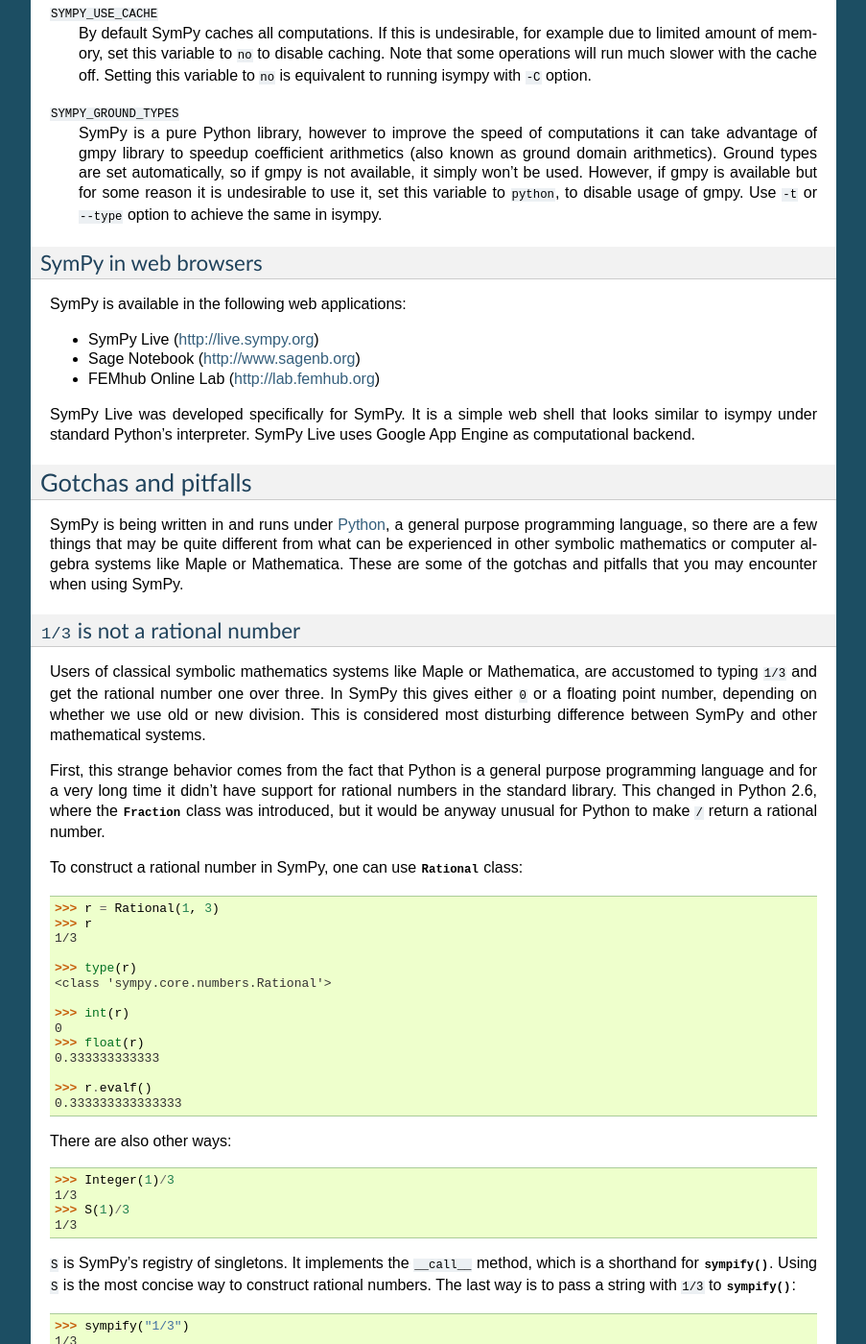
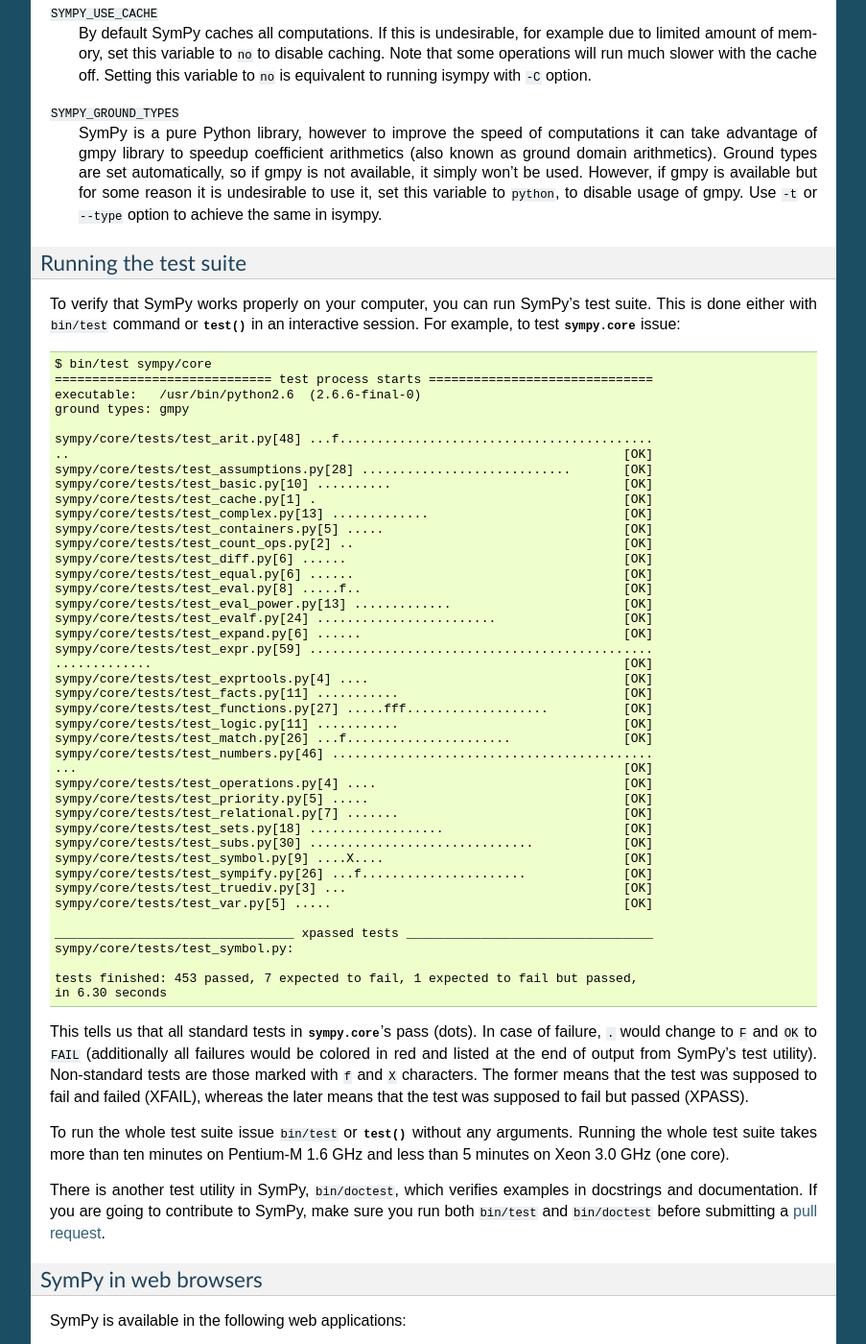
Before and after one commit to sympy/scipy-2016-tutorial, a Sphinx documentation site: the page built from source/tutorial.rst, in a window 1280 px wide and 1400 px high, scrolled down 2538 px. Shown: the whole window at 96% size, without its empty margins (198-1101 px from the left). Built offline with Sphinx 7.4.7, drawn with Linux system fonts in a browser that asks for light colours; some of the changed text lies outside the part shown.

Commit message:
Added subsection about running the test suite

```diff
--- a/source/tutorial.rst
+++ b/source/tutorial.rst
@@ -165,6 +165,74 @@ Environment variables
     to ``python``, to disable usage of gmpy. Use ``-t`` or ``--type`` option to
     achieve the same in isympy.
 
+Running the test suite
+----------------------
+
+To verify that SymPy works properly on your computer, you can run SymPy's
+test suite. This is done either with ``bin/test`` command or :func:`test`
+in an interactive session. For example, to test :mod:`sympy.core` issue::
+
+    $ bin/test sympy/core
+    ============================= test process starts ==============================
+    executable:   /usr/bin/python2.6  (2.6.6-final-0)
+    ground types: gmpy
+
+    sympy/core/tests/test_arit.py[48] ...f..........................................
+    ..                                                                          [OK]
+    sympy/core/tests/test_assumptions.py[28] ............................       [OK]
+    sympy/core/tests/test_basic.py[10] ..........                               [OK]
+    sympy/core/tests/test_cache.py[1] .                                         [OK]
+    sympy/core/tests/test_complex.py[13] .............                          [OK]
+    sympy/core/tests/test_containers.py[5] .....                                [OK]
+    sympy/core/tests/test_count_ops.py[2] ..                                    [OK]
+    sympy/core/tests/test_diff.py[6] ......                                     [OK]
+    sympy/core/tests/test_equal.py[6] ......                                    [OK]
+    sympy/core/tests/test_eval.py[8] .....f..                                   [OK]
+    sympy/core/tests/test_eval_power.py[13] .............                       [OK]
+    sympy/core/tests/test_evalf.py[24] ........................                 [OK]
+    sympy/core/tests/test_expand.py[6] ......                                   [OK]
+    sympy/core/tests/test_expr.py[59] ..............................................
+    .............                                                               [OK]
+    sympy/core/tests/test_exprtools.py[4] ....                                  [OK]
+    sympy/core/tests/test_facts.py[11] ...........                              [OK]
+    sympy/core/tests/test_functions.py[27] .....fff...................          [OK]
+    sympy/core/tests/test_logic.py[11] ...........                              [OK]
+    sympy/core/tests/test_match.py[26] ...f......................               [OK]
+    sympy/core/tests/test_numbers.py[46] ...........................................
+    ...                                                                         [OK]
+    sympy/core/tests/test_operations.py[4] ....                                 [OK]
+    sympy/core/tests/test_priority.py[5] .....                                  [OK]
+    sympy/core/tests/test_relational.py[7] .......                              [OK]
+    sympy/core/tests/test_sets.py[18] ..................                        [OK]
+    sympy/core/tests/test_subs.py[30] ..............................            [OK]
+    sympy/core/tests/test_symbol.py[9] ....X....                                [OK]
+    sympy/core/tests/test_sympify.py[26] ...f......................             [OK]
+    sympy/core/tests/test_truediv.py[3] ...                                     [OK]
+    sympy/core/tests/test_var.py[5] .....                                       [OK]
+
+    ________________________________ xpassed tests _________________________________
+    sympy/core/tests/test_symbol.py:
+
+    tests finished: 453 passed, 7 expected to fail, 1 expected to fail but passed,
+    in 6.30 seconds
+
+This tells us that all standard tests in :mod:`sympy.core`'s  pass (dots).
+In case of failure, ``.`` would change to ``F`` and ``OK`` to ``FAIL``
+(additionally all failures would be colored in red and listed at the end of
+output from SymPy's test utility). Non-standard tests are those marked with
+``f`` and ``X`` characters. The former means that the test was supposed to
+fail and failed (XFAIL), whereas the later means that the test was supposed
+to fail but passed (XPASS).
+
+To run the whole test suite issue ``bin/test`` or :func:`test` without any
+arguments. Running the whole test suite takes more than ten minutes on
+Pentium-M 1.6 GHz and less than 5 minutes on Xeon 3.0 GHz (one core).
+
+There is another test utility in SymPy, ``bin/doctest``, which verifies
+examples in docstrings and documentation. If you are going to contribute
+to SymPy, make sure you run both ``bin/test`` and ``bin/doctest`` before
+submitting a `pull request <http://help.github.com/send-pull-requests>`_.
+
 SymPy in web browsers
 ---------------------
 
```
Also changed, not shown: other parts of source/tutorial.rst (+5 -5 lines).
